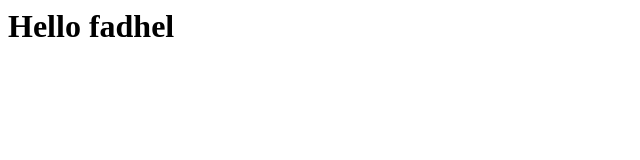
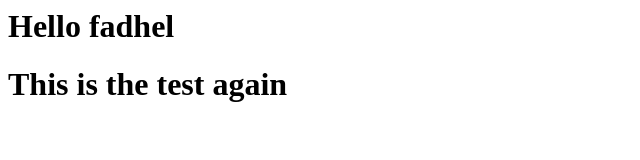
Before and after one commit to benabdif/LE-git, a plain HTML site: page index.html in a window 1280 px wide. Shown: the whole page, without its empty margins (0-640 px from the left). Drawn offline with Linux system fonts and the light colour scheme.

Commit message:
test again <h1>

```diff
--- a/index.html
+++ b/index.html
@@ -1 +1,3 @@
 <h1>Hello fadhel</h1>
+
+<h1>This is the test again</h1>
```
